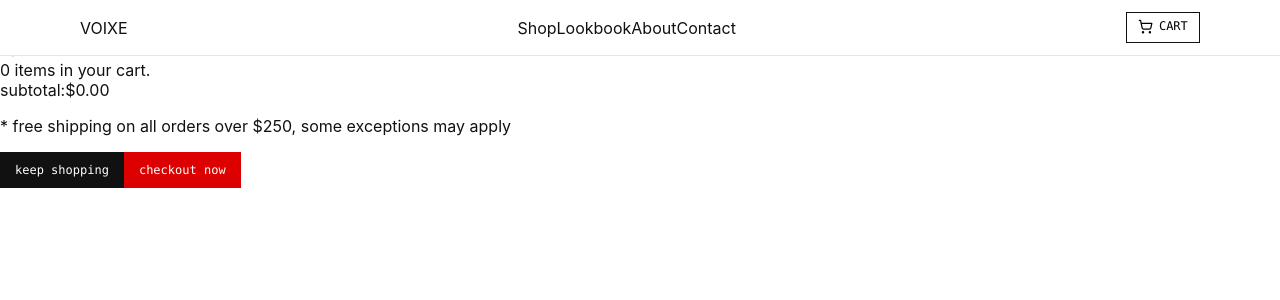
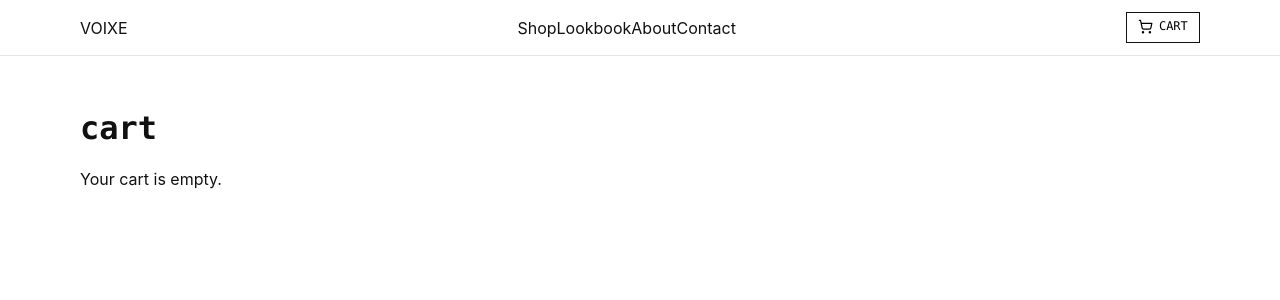
Before and after one commit to Voixerepo/voixe-final, a Next.js app: page /cart in a window 1280 px wide. Shown: the top 300 px of the page. Built offline with nearby package versions, Linux system fonts and the light colour scheme.

Commit message:
cart.tsx

```diff
--- a/pages/cart.tsx
+++ b/pages/cart.tsx
@@ -1,120 +1,41 @@
-import Head from "next/head";
-import Image from "next/image";
-import Link from "next/link";
+"use client";
 import { useCart } from "../components/CartProvider";
 
 export default function CartPage() {
   const { items, setQty, removeItem, subtotal } = useCart();
 
   return (
-    <>
-      <Head><title>Cart — VOIXE</title></Head>
+    <main className="page-wrap">
+      <h1 className="fade-up" style={{textTransform:"lowercase", fontFamily:"ui-monospace, Menlo, Consolas, monospace"}}>cart</h1>
 
-      <main className="mx-auto max-w-4xl px-4 py-12">
-        {/* logo row feel */}
-        <div className="text-center mb-6">
-          <div className="inline-block px-4 py-1 bg-red-600 text-white font-semibold tracking-wide">
-            VOIXE
-          </div>
-          <div className="font-mono text-[12px] text-neutral-500 mt-2">
-            {new Date().toLocaleString()}
+      {items.length === 0 ? (
+        <p>Your cart is empty.</p>
+      ) : (
+        <div className="soft-in" style={{border:"1px dotted #bbb"}}>
+          {items.map((it, i) => (
+            <div key={`${it.slug}-${i}`} style={{display:"grid", gridTemplateColumns:"120px 1fr auto", gap:"1rem", padding:"1rem", borderBottom:"1px dotted #ddd"}}>
+              {/* eslint-disable-next-line @next/next/no-img-element */}
+              <img src={it.image || "/placeholder.png"} alt={it.name} style={{width:120, height:120, objectFit:"cover"}} />
+              <div>
+                <div style={{fontWeight:600}}>{it.name}</div>
+                <div style={{fontSize:12, color:"#666"}}>{it.size ? `Size: ${it.size}` : null}</div>
+                <div style={{display:"flex", gap:8, marginTop:8}}>
+                  <button className="btn-outline" onClick={()=>setQty(i, Math.max(1, it.qty-1))}>-</button>
+                  <span style={{minWidth:36, textAlign:"center", border:"1px solid #eee", borderRadius:8, padding:".25rem .5rem"}}>{it.qty}</span>
+                  <button className="btn-outline" onClick={()=>setQty(i, it.qty+1)}>+</button>
+                  <button className="btn-supreme-black" onClick={()=>removeItem(i)} style={{marginLeft:8}}>remove</button>
+                </div>
+              </div>
+              <div style={{textAlign:"right"}}>${(it.price * it.qty).toFixed(2)}</div>
+            </div>
+          ))}
+
+          <div style={{display:"flex", justifyContent:"flex-end", gap:12, padding:"1rem"}}>
+            <div style={{border:"1px dotted #bbb", padding:".6rem .9rem"}}>subtotal: <strong>${subtotal.toFixed(2)}</strong></div>
+            <a className="btn-supreme-red" href="/checkout">checkout now</a>
           </div>
         </div>
-
-        <section className="border border-dotted border-neutral-400">
-          <header className="border-b border-dotted border-neutral-400 px-4 py-2 text-center font-mono text-sm">
-            cart
-          </header>
-
-          {items.length === 0 ? (
-            <div className="px-4 py-10 text-center font-mono text-sm text-neutral-500">
-              0 items in your cart.
-            </div>
-          ) : (
-            <ul>
-              {items.map((it, i) => (
-                <li
-                  key={`${it.slug}-${i}`}
-                  className="grid grid-cols-[120px,1fr,auto] gap-4 px-4 py-4 border-b border-dotted border-neutral-300 items-center"
-                >
-                  <div className="h-24 w-24 overflow-hidden border border-dotted border-neutral-300">
-                    <Image
-                      src={it.image}
-                      alt={it.name}
-                      width={240}
-                      height={240}
-                      className="h-full w-full object-cover"
-                    />
-                  </div>
-
-                  <div className="min-w-0">
-                    <div className="font-mono text-sm leading-5">
-                      {it.name}
-                    </div>
-                    {it.size && (
-                      <div className="font-mono text-[12px] text-neutral-500">
-                        Size: {it.size}
-                      </div>
-                    )}
-
-                    <div className="mt-2 inline-flex items-center gap-2">
-                      <button
-                        className="h-7 w-7 border border-dotted border-neutral-400 text-sm"
-                        onClick={() => setQty(i, it.qty - 1)}
-                        aria-label="Decrease"
-                      >
-                        −
-                      </button>
-                      <span className="h-7 min-w-[2rem] text-center font-mono text-sm leading-7">
-                        {it.qty}
-                      </span>
-                      <button
-                        className="h-7 w-7 border border-dotted border-neutral-400 text-sm"
-                        onClick={() => setQty(i, it.qty + 1)}
-                        aria-label="Increase"
-                      >
-                        +
-                      </button>
-                      <button
-                        className="ml-3 btn-supreme-black px-3 py-1 text-[12px]"
-                        onClick={() => removeItem(i)}
-                      >
-                        remove
-                      </button>
-                    </div>
-                  </div>
-
-                  <div className="text-right font-mono text-sm tabular-nums">
-                    ${ (it.price * it.qty).toFixed(2) }
-                  </div>
-                </li>
-              ))}
-            </ul>
-          )}
-
-          <footer className="px-4 py-4">
-            <div className="ml-auto w-full sm:w-80 border border-dotted border-neutral-400 p-3">
-              <div className="flex items-center justify-between font-mono text-sm">
-                <span>subtotal:</span>
-                <span>${subtotal.toFixed(2)}</span>
-              </div>
-            </div>
-
-            <p className="mt-3 font-mono text-[12px] text-red-600">
-              * free shipping on all orders over $250, some exceptions may apply
-            </p>
-
-            <div className="mt-4 flex flex-col sm:flex-row gap-2 justify-end">
-              <Link href="/shop" className="btn-supreme-black sm:w-auto text-center">
-                keep shopping
-              </Link>
-              <button className="btn-supreme-red sm:w-auto">
-                checkout now
-              </button>
-            </div>
-          </footer>
-        </section>
-      </main>
-    </>
+      )}
+    </main>
   );
 }
```
